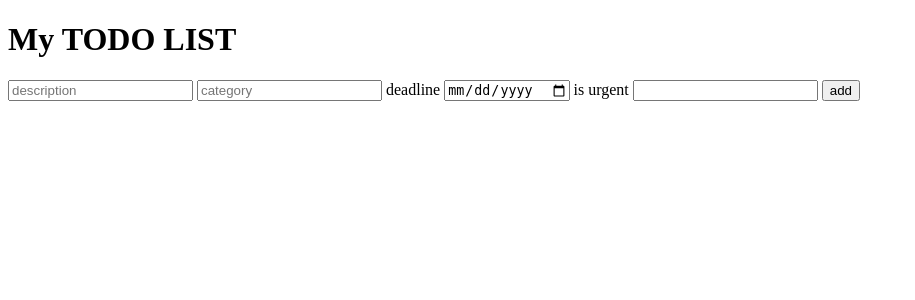
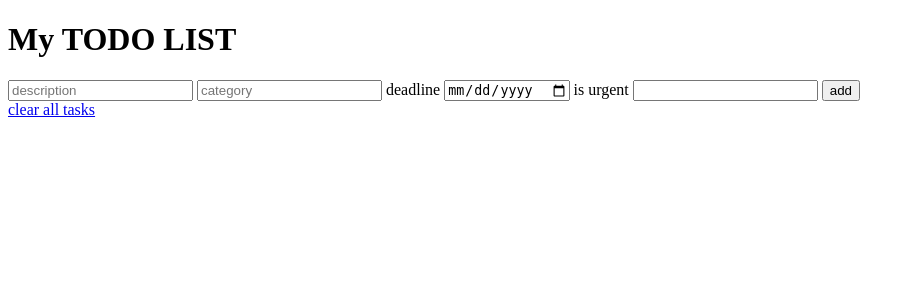
Before and after one commit to NaamaCahen/Hackathon2-python, a Flask app: page / in a window 1280 px wide. Shown: the top 300 px of the page, without its empty margins (0-915 px from the left). Run offline with Flask 3, Linux system fonts and the light colour scheme; data that the repository does not hold is empty; some libraries are stand-ins or nearby versions.

Commit message:
clear all tasks

```diff
--- a/app/routes.py
+++ b/app/routes.py
@@ -25,3 +25,9 @@ def complete(task_id):
 def delete_task(task_id):
     Tasks.delete_task(task_id)
     return flask.redirect('/')
+
+@flask_app.route('/clear-all')
+def clear_all_tasks():
+    db.session.query(Tasks).delete()
+    db.session.commit()
+    return flask.redirect('/')
--- a/app/templates/index.html
+++ b/app/templates/index.html
@@ -36,6 +36,7 @@
 
     </form>
 
+    <a href="{{url_for('clear_all_tasks')}}">clear all tasks</a>
 
 
 </body>
```
